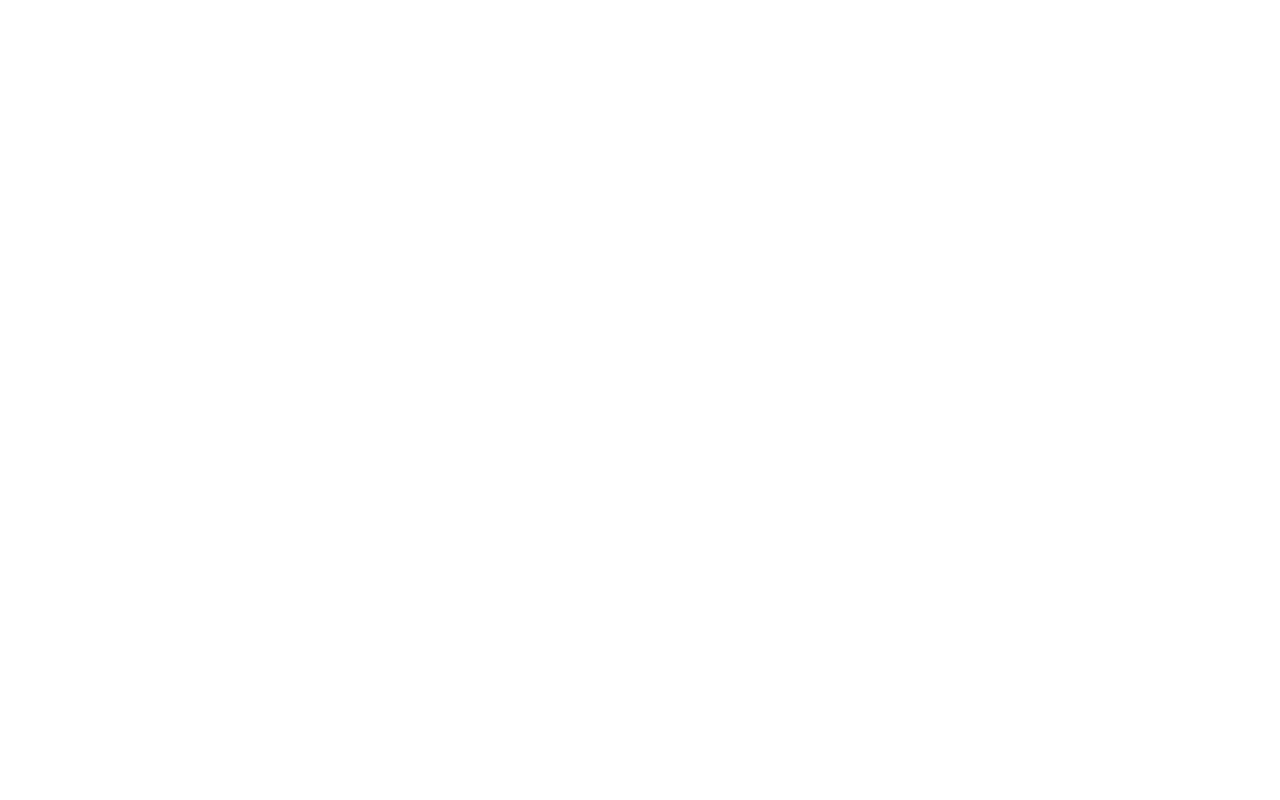
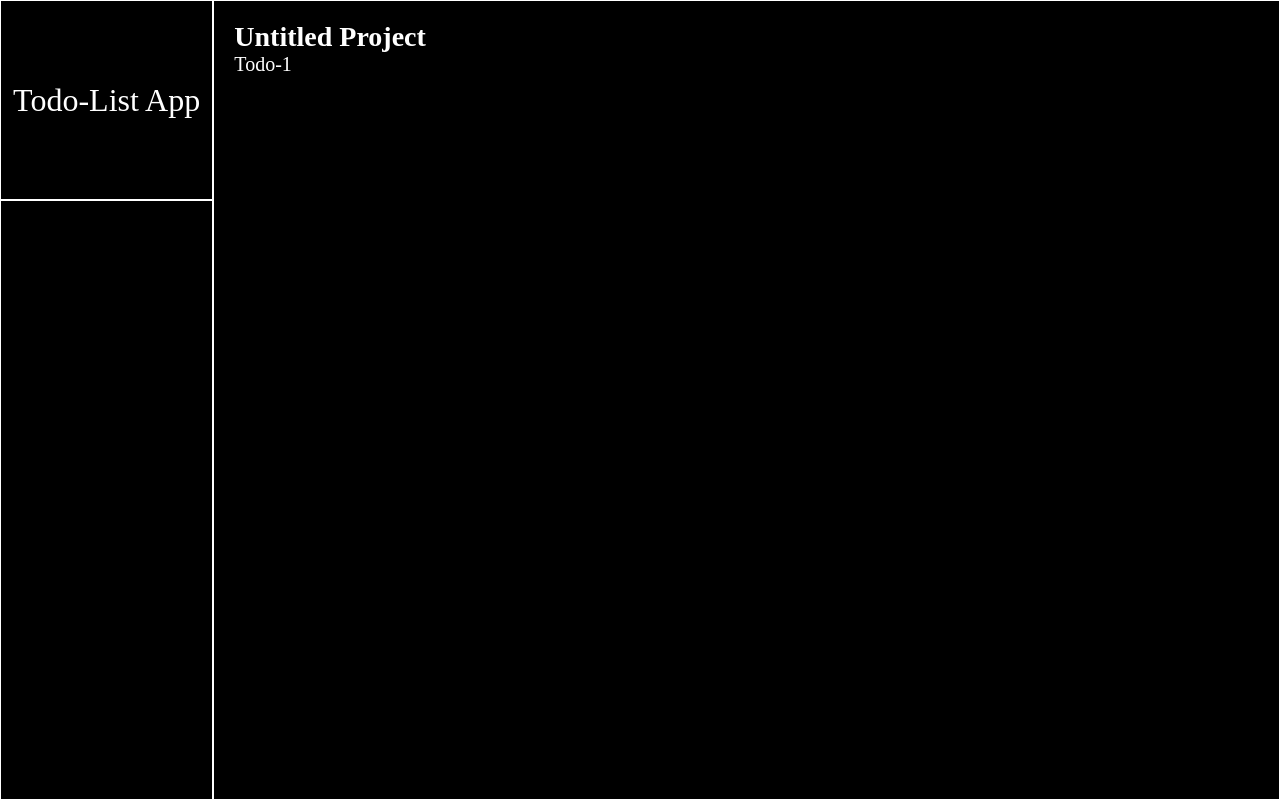
Before and after one commit to Cactuss26/todolist, a website built with webpack: page src/template.html in a window 1280 px wide. Built offline with nearby package versions, Linux system fonts and the light colour scheme.

Commit message:
create project and todo display logic

```diff
--- a/package.json
+++ b/package.json
@@ -12,7 +12,7 @@
   },
   "license": "ISC",
   "author": "",
-  "type": "commonjs",
+  "type": "module",
   "main": "index.js",
   "scripts": {
     "test": "echo \"Error: no test specified\" && exit 1",
@@ -28,5 +28,8 @@
     "webpack": "^5.106.2",
     "webpack-cli": "^7.0.2",
     "webpack-dev-server": "^5.2.3"
+  },
+  "dependencies": {
+    "date-fns": "^4.1.0"
   }
 }
--- a/src/index.js
+++ b/src/index.js
@@ -1 +1,100 @@
 import "./styles.css"
+import { format, compareAsc, constructNow } from "date-fns"
+
+class TodoItem {
+    constructor(title, description, dueDate, prior) {
+        this.title = title;
+        this.description = description;
+        this.dueDate = dueDate;
+        this.priority = prior;
+    }
+
+    _priority = "low";
+    _check = false
+
+    get priority() {
+        return this._priority;
+    }
+
+    set priority(val) {
+        if (val != "low" && val != "medium" && val != "high") {
+            console.error("Invalid priority");
+        }
+
+        else {
+            this._priority = val;
+        }
+    }
+
+    get check() {
+        return this._check;
+    }
+
+    set check(val) {
+        if (check == true || check == false) {
+            _check = val;
+        }
+
+        else {
+            console.error("invalid value of check");
+        }
+    }
+
+    changePriority(val) {
+        this.priority = val;
+    }
+}
+
+
+class Project {
+    constructor(name) {
+        this.name = name;
+    }
+
+    todos = [];
+
+    addTodo(todo) {
+        this.todos.push(todo);
+    }
+
+}
+
+
+const DOMfunc = (() => {
+    const displayProjectTodos = (project) => {
+        const contentBox = document.querySelector(".content");
+
+        const todos = project.todos;
+        const projectName = document.createElement("h3");
+        projectName.textContent = project.name;
+
+        const todolist = document.createElement("ul");
+        for (let i = 0; i < todos.length; i++) {
+            const item = document.createElement("li");
+            item.textContent = todos[i].title;
+            todolist.appendChild(item);
+        }
+
+        contentBox.appendChild(projectName);
+        contentBox.appendChild(todolist);
+    }
+
+    return { displayProjectTodos }
+})();
+
+const control = (() => {
+    const init = () => {
+        const defaultProject = new Project("Untitled Project");
+        const date1 = new Date(2026, 5, 20);
+        const todo1 = new TodoItem("Todo-1", "A default todo for testing", date1, "low");
+        defaultProject.addTodo(todo1);
+
+        DOMfunc.displayProjectTodos(defaultProject);
+    }
+
+    return { init }
+})();
+
+document.addEventListener("DOMContentLoaded", () => {
+    control.init();
+})
--- a/src/styles.css
+++ b/src/styles.css
@@ -0,0 +1,47 @@
+* {
+    margin: 0;
+    padding: 0;
+}
+
+body {
+    background-color: black;
+    color: white;
+    height: 100vh;
+    width: 100vw;
+    display: grid;
+    grid-template-columns: 1fr 5fr;
+    grid-template-rows: 1fr 3fr;
+}
+
+.title {
+    grid-row: 1/2;
+    grid-column: 1/2;
+    display: flex;
+    justify-content: center;
+    align-items: center;
+    font-size: 32px;
+    border: 1px solid white;
+}
+
+.sidebar {
+    grid-row: 2/3;
+    grid-column: 1/2;
+    border: 1px solid white;
+
+}
+
+.content {
+    grid-row: 1/3;
+    grid-column: 2/3;
+    border: 1px solid white;
+    padding: 20px;
+}
+
+.content > h3 {
+    font-size: 28px;
+}
+
+li {
+    list-style-type: none;
+    font-size: 20px;
+}
--- a/src/template.html
+++ b/src/template.html
@@ -3,9 +3,11 @@
 <head>
     <meta charset="UTF-8">
     <meta name="viewport" content="width=device-width, initial-scale=1.0">
-    <title>Document</title>
+    <title>Todo-list</title>
 </head>
 <body>
-
+    <div class="title">Todo-List App</div>
+    <div class="sidebar"></div>
+    <div class="content"></div>
 </body>
 </html>
--- a/webpack.config.js
+++ b/webpack.config.js
@@ -1,4 +1,5 @@
 import path from "node:path";
+import HtmlWebpackPlugin from "html-webpack-plugin";
 
 export default {
     mode: "development",
```
Also changed, not shown: 1 other file.
